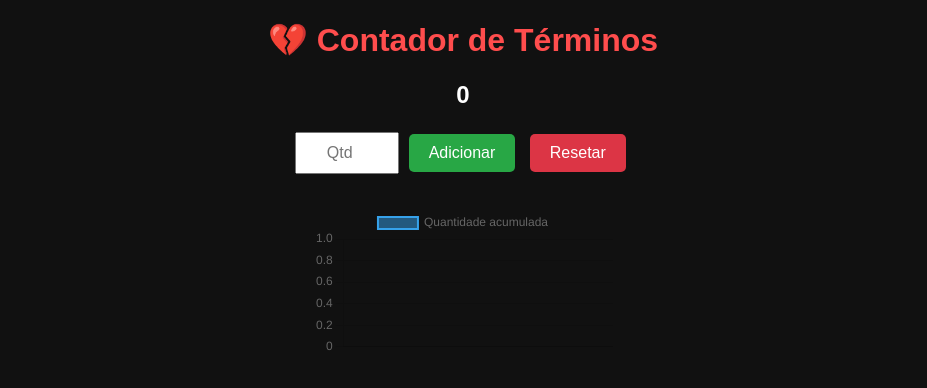
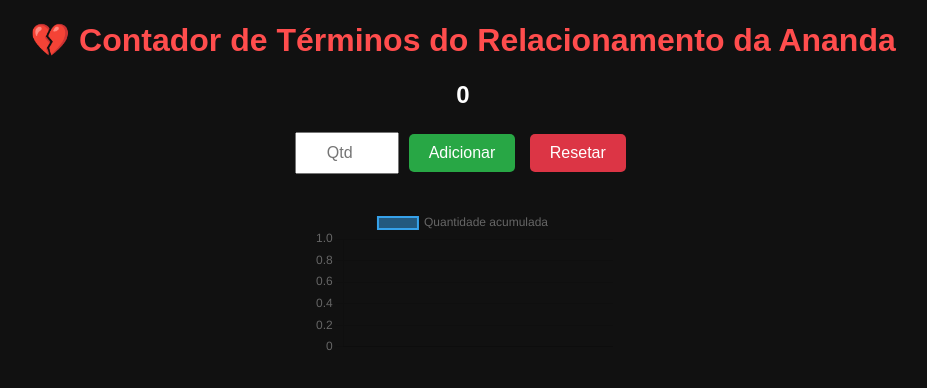
Before and after one commit to Speeddash41/Troll, a plain HTML site: page index.html in a window 1280 px wide. Shown: the whole page, without its empty margins (177-1104 px from the left). Drawn offline with nearby package versions, Linux system fonts and the light colour scheme.

Commit message:
Update header text for relationship counter

```diff
--- a/index.html
+++ b/index.html
@@ -47,7 +47,7 @@
 </head>
 <body>
 
-  <h1>💔 Contador de Términos</h1>
+  <h1>💔 Contador de Términos do Relacionamento da Ananda</h1>
 
   <h2 id="contador">0</h2>
 
```
